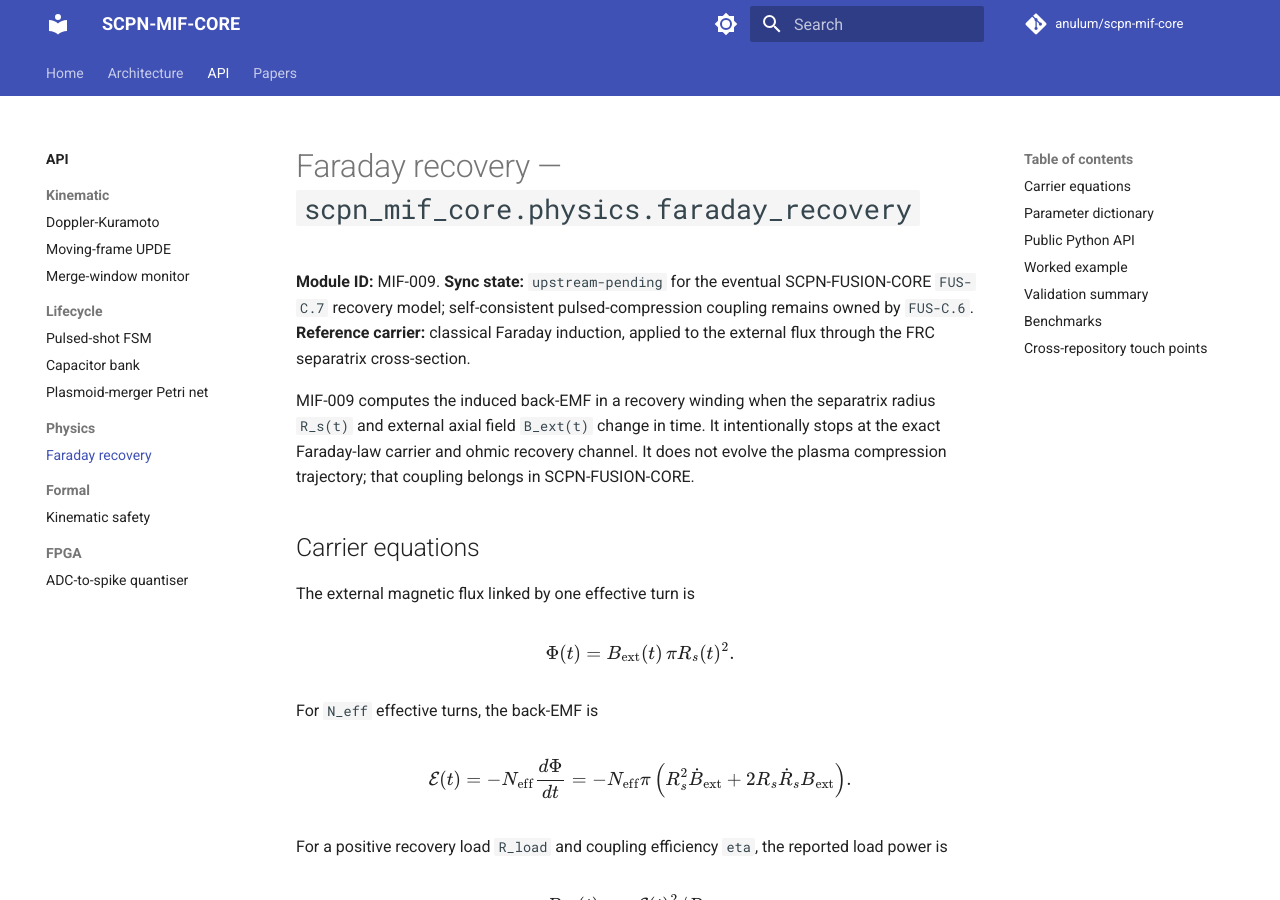
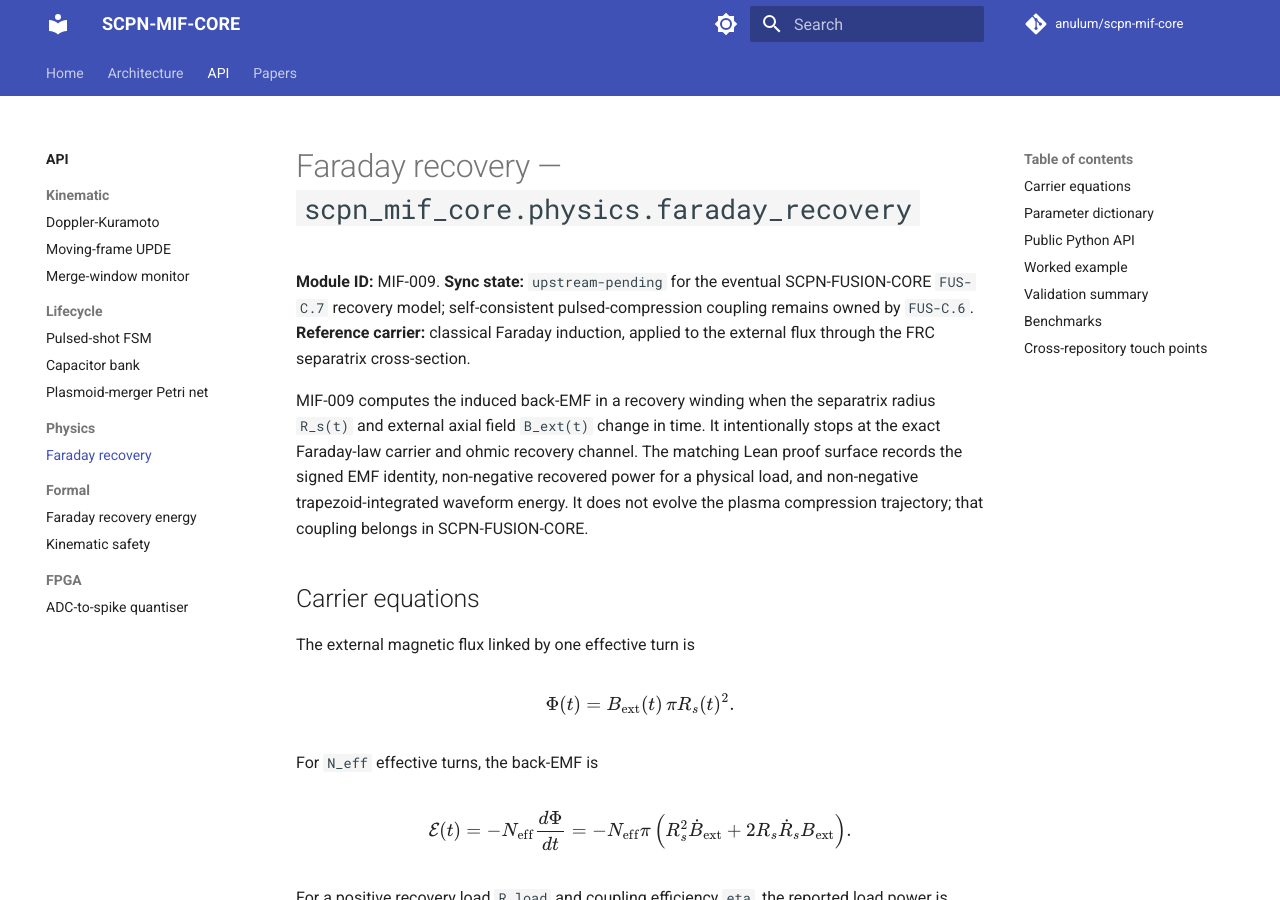
Before and after one commit to anulum/scpn-mif-core, an MkDocs documentation site: the page built from docs/api/physics/faraday_recovery.md, in a window 1280 px wide and 900 px high. Built offline with MkDocs 1.6.1 and Material for MkDocs 9.7.7, drawn with Linux system fonts in a browser that asks for light colours; comment, search, counter and statistics services are not loaded; some of the changed text lies outside the part shown.

Commit message:
feat: add Faraday Lean proof
Add the MIF-009 Lean energy-bookkeeping theorem surface for signed back-EMF, recovered-power sign, and trapezoid energy accumulation.

Document the formal Faraday surface and allow the AER domain acronym in the typo scanner.

Authored by Anulum Fortis & Arcane Sapience (protoscience@anulum.li)

```diff
--- a/docs/api/physics/faraday_recovery.md
+++ b/docs/api/physics/faraday_recovery.md
@@ -11,8 +11,10 @@ flux through the FRC separatrix cross-section.
 MIF-009 computes the induced back-EMF in a recovery winding when the
 separatrix radius `R_s(t)` and external axial field `B_ext(t)` change in time.
 It intentionally stops at the exact Faraday-law carrier and ohmic recovery
-channel. It does not evolve the plasma compression trajectory; that coupling
-belongs in SCPN-FUSION-CORE.
+channel. The matching Lean proof surface records the signed EMF identity,
+non-negative recovered power for a physical load, and non-negative
+trapezoid-integrated waveform energy. It does not evolve the plasma compression
+trajectory; that coupling belongs in SCPN-FUSION-CORE.
 
 ## Carrier equations
 
@@ -99,6 +101,7 @@ print(f"back-EMF = {state.back_emf_V:.3f} V")
 | Hypothesis property | EMF is linear in effective turns over 80 randomised examples |
 | Python ↔ Rust parity | 19 parity checks at 1e-12 tolerance after `make bridge` |
 | Julia package parity | scalar limit cases and waveform energy pass in `Pkg.test()` |
+| Lean proof surface | EMF identity, recovered-power sign, and waveform-energy sign build with `lake build` |
 
 ## Benchmarks
 
--- a/mkdocs.yml
+++ b/mkdocs.yml
@@ -115,6 +115,7 @@ nav:
       - Physics:
           - Faraday recovery: api/physics/faraday_recovery.md
       - Formal:
+          - Faraday recovery energy: api/formal/faraday_recovery.md
           - Kinematic safety: api/formal/kinematic_safety.md
       - FPGA:
           - ADC-to-spike quantiser: api/fpga/adc_to_spike_quantiser.md
```
Also changed, not shown: README.md (+3 -2 lines), docs/api/formal/faraday_recovery.md (added, +68 -0 lines), docs/api/index.md (+3 -1 lines), docs/index.md (+2 -1 lines), .typos.toml (added), 4 other files.
